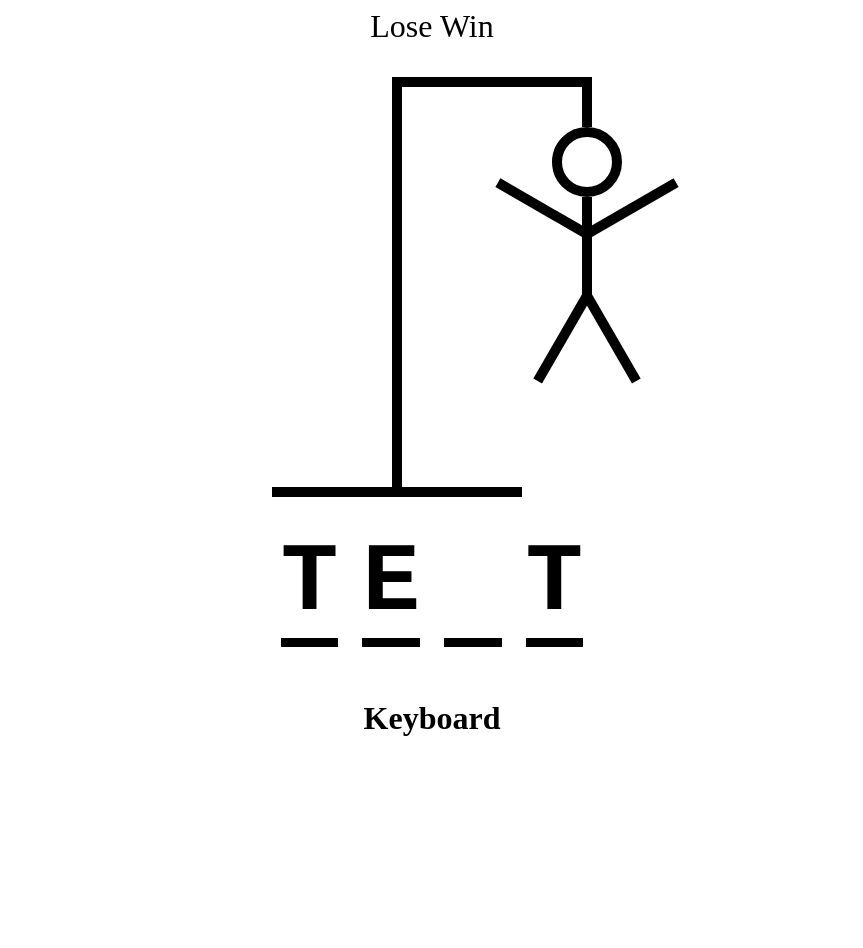
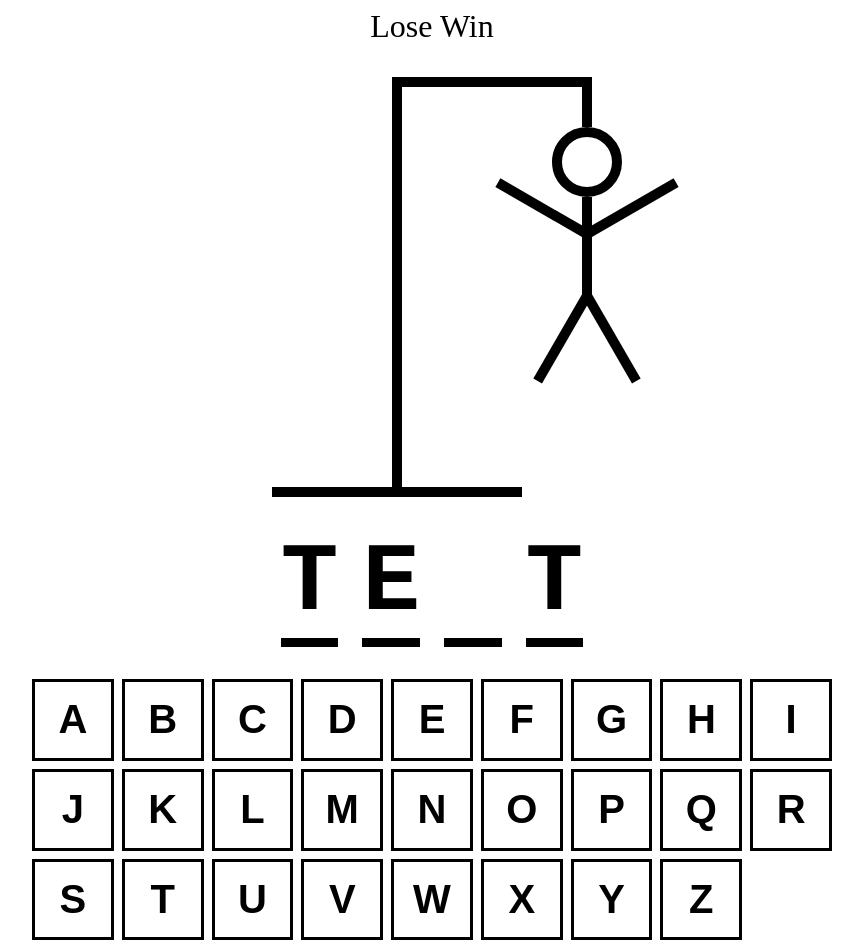
Before and after one commit to Akindejoye/hangman, a React (Vite) app: page / in a window 1280 px wide. Shown: the whole page, without its empty margins (208-1071 px from the left). Before the commit the page ends 800 px from the top, so only its background shows below. Built offline with nearby package versions, Linux system fonts and the light colour scheme.

Commit message:
Keyboard Components

```diff
--- a/src/App.tsx
+++ b/src/App.tsx
@@ -26,7 +26,9 @@
       </div>
       <HangmanDrawing />
       <HangmanWord />
-      <Keyboard />
+      <div style={{ alignSelf: 'stretch' }}>
+        <Keyboard />
+      </div>
     </div>
 
   )
--- /dev/null
+++ b/src/Keyboard.module.css
@@ -0,0 +1,26 @@
+.btn {
+  width: 100%;
+  border: 3px solid black;
+  aspect-ratio: 1 / 1;
+  font-size: 2.5rem;
+  font-weight: bold;
+  text-transform: uppercase;
+  padding: 0.5rem;
+  cursor: pointer;
+  color: black;
+  background: none;
+}
+
+.btn.active {
+  background-color: hsl(200, 100%, 50%);
+  color: white;
+}
+
+.btn.inactive {
+  opacity: 0.3;
+}
+
+.btn:hover:not(:disabled),
+.btn:focus:not(:disabled) {
+  background-color: hsl(200, 100%, 75%);
+}
--- a/src/Keyboard.tsx
+++ b/src/Keyboard.tsx
@@ -1,6 +1,50 @@
+import styles from "./Keyboard.module.css";
+
+const KEYS = [
+  "a",
+  "b",
+  "c",
+  "d",
+  "e",
+  "f",
+  "g",
+  "h",
+  "i",
+  "j",
+  "k",
+  "l",
+  "m",
+  "n",
+  "o",
+  "p",
+  "q",
+  "r",
+  "s",
+  "t",
+  "u",
+  "v",
+  "w",
+  "x",
+  "y",
+  "z",
+]
+
 const Keyboard = () => {
   return (
-    <h1>Keyboard</h1>
+    <div
+      style={{
+        display: "grid",
+        gridTemplateColumns: "repeat(auto-fit, minmax(75px, 1fr))",
+        gap: ".5rem",
+      }}>
+       {KEYS.map((key, index) => (
+        <button
+          key={index}
+          className={`${styles.btn}`}>
+            {key}
+          </button>
+       ))}
+      </div>
    );
 }
 
```
